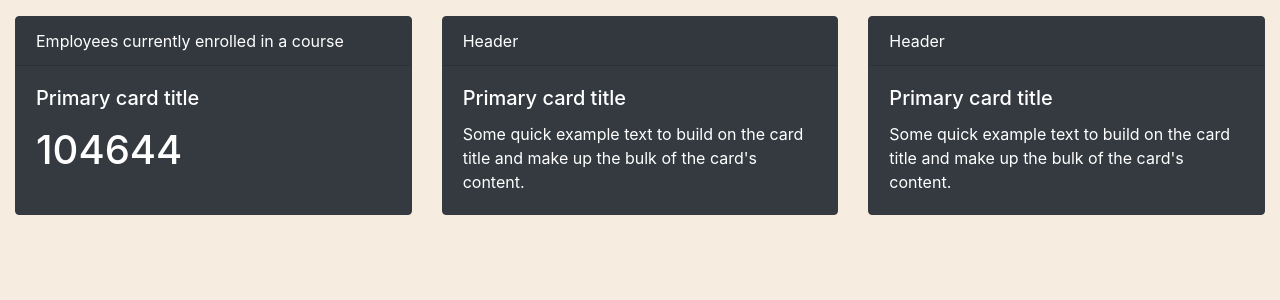
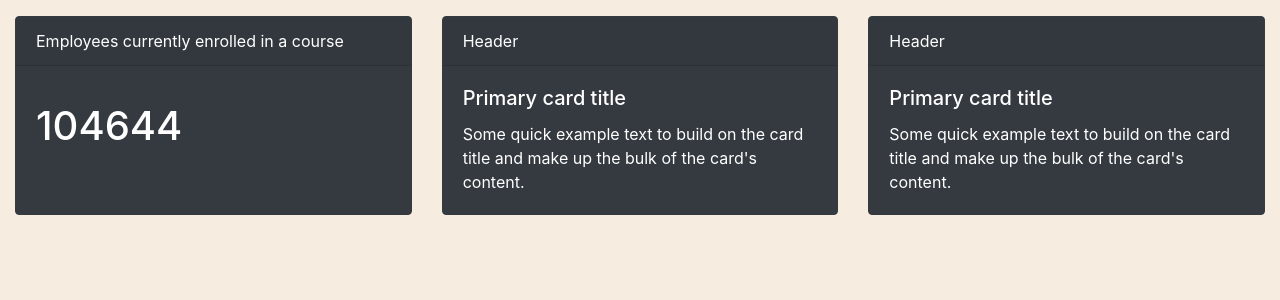
Before and after one commit to 200sx/aihackathon, a Flask app: page / in a window 1280 px wide. Shown: the part 56-356 px from the top of the page. Run offline with Flask 2, Linux system fonts and the light colour scheme; some libraries are stand-ins or nearby versions.

```diff
--- a/templates/home.html
+++ b/templates/home.html
@@ -10,8 +10,7 @@
   <div class="card border-dark  bg-dark text-white mb-3">
     <div class="card-header">Employees currently enrolled in a course</div>
     <div class="card-body text-white">
-      <h5 class="card-title">Primary card title</h5>
-      <p class="card-text"><p class="h1">104644</p></p>
+      <p class="card-text text-center"><p class="h1">104644</p></p>
     </div>
   </div>
 
```
